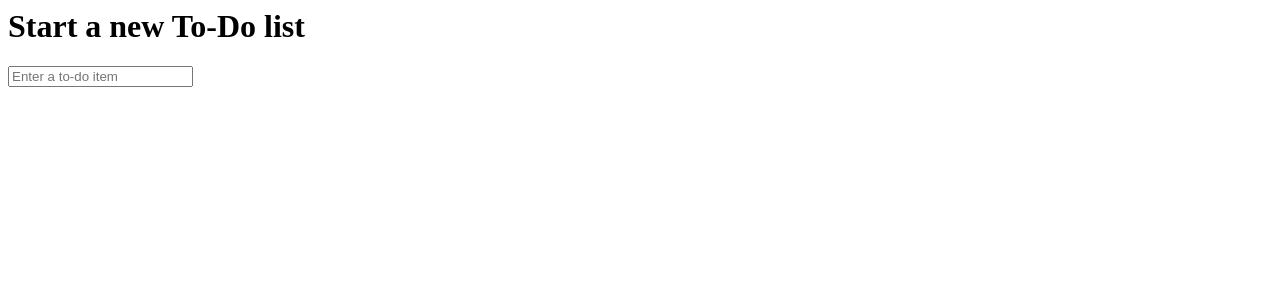
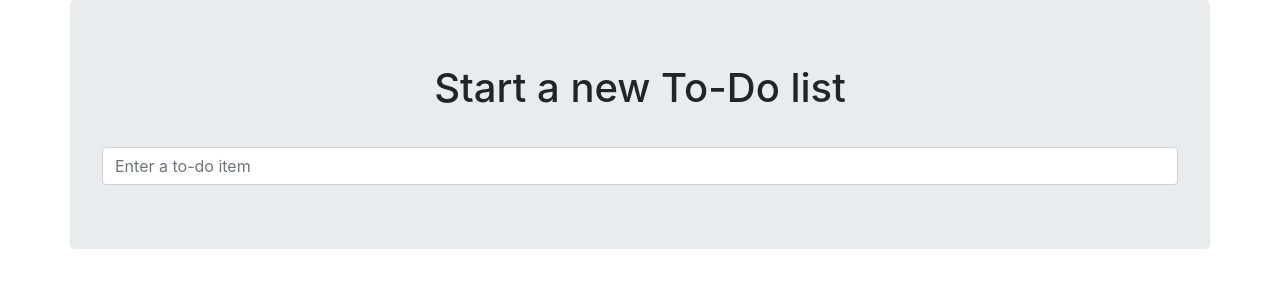
Before and after one commit to JoberthDavid/Superlists, a Django app: page / in a window 1280 px wide. Shown: the top 300 px of the page. Run offline with Django 3.2, Linux system fonts and the light colour scheme; parts of the project's set-up code (start-up, migrations or seed data) failed here and were passed over; some libraries are stand-ins or nearby versions.

Commit message:
Alterações em tests.py para uso do Bootstrap e adequações nos templates

```diff
--- a/functional_tests/tests.py
+++ b/functional_tests/tests.py
@@ -1,7 +1,9 @@
 #testes funcionais são aqueles que testam o sistema do lado do usuário
 #testes funcionais devem conter uma história legível por um ser humano
 
-from django.test import LiveServerTestCase
+
+from django.contrib.staticfiles.testing import StaticLiveServerTestCase
+
 from selenium import webdriver
 from selenium.webdriver.common.by import By
 from selenium.webdriver.common.keys import Keys
@@ -10,7 +12,7 @@ import time
 
 MAX_WAIT = 10
 
-class NewVisitorTest(LiveServerTestCase):
+class NewVisitorTest(StaticLiveServerTestCase):
 
 	def setUp(self):
 		self.browser = webdriver.Firefox()
--- a/lists/templates/base.html
+++ b/lists/templates/base.html
@@ -1,20 +1,55 @@
-<html>
+<!DOCTYPE html>
+<html lang='en'>
 	<head>
+		<meta charset='utf-8'>
+		<meta htt'p-equiv='X-UA-Compatible' content='IE=edge'>
+		<meta name='viewport' content='width=device-width, initial-scale=1'>
+
 		<title>To-Do lists</title>
+
+		<link href='/static/bootstrap/css/bootstrap.min.css' rel='stylesheet'>
+		<link href='/static/base.css' rel='stylesheet'>
+
 	</head>
 
 	<body>
+
+		<div class='container'>
+
+			<div class='row'>
+
+				<div class='col-md-12 col-md-offset-3 jumbotron'>
+
+					<div class='text-center'>
+
 						<h1>{% block header_text %}{% endblock %}</h1>
 
 						<form method='POST' action='{% block form_action %}{% endblock %}'>
 
 							{% csrf_token %}
-			<input name='item_text' id='id_new_item' placeholder='Enter a to-do item'/>
+							<input name='item_text' id='id_new_item' placeholder='Enter a to-do item' class='form-control input-lg'/>
 
 						</form>
 
+					</div>
+
+				</div>
+
+			</div>
+
+		</div>
+
+
+		<div class='row'>
+
+			<div class='col-md-6 col-md-offset-3 center-block'>
 				{% block table %}
 
 				{% endblock %}
+			</div>
+
+		</div>
+
+
 	</body>
 </html>
--- a/lists/templates/list.html
+++ b/lists/templates/list.html
@@ -17,7 +17,7 @@
 
 {% block table %}
 
-		<table id='id_list_table'>
+		<table id='id_list_table' class='table'>
 			{% for item in list.item_set.all %}
 				<tr><td>{{ forloop.counter }}: {{ item.text }}</td></tr>
 			{% endfor %}
```
Lines whose indentation alone changed are shown as unchanged.
